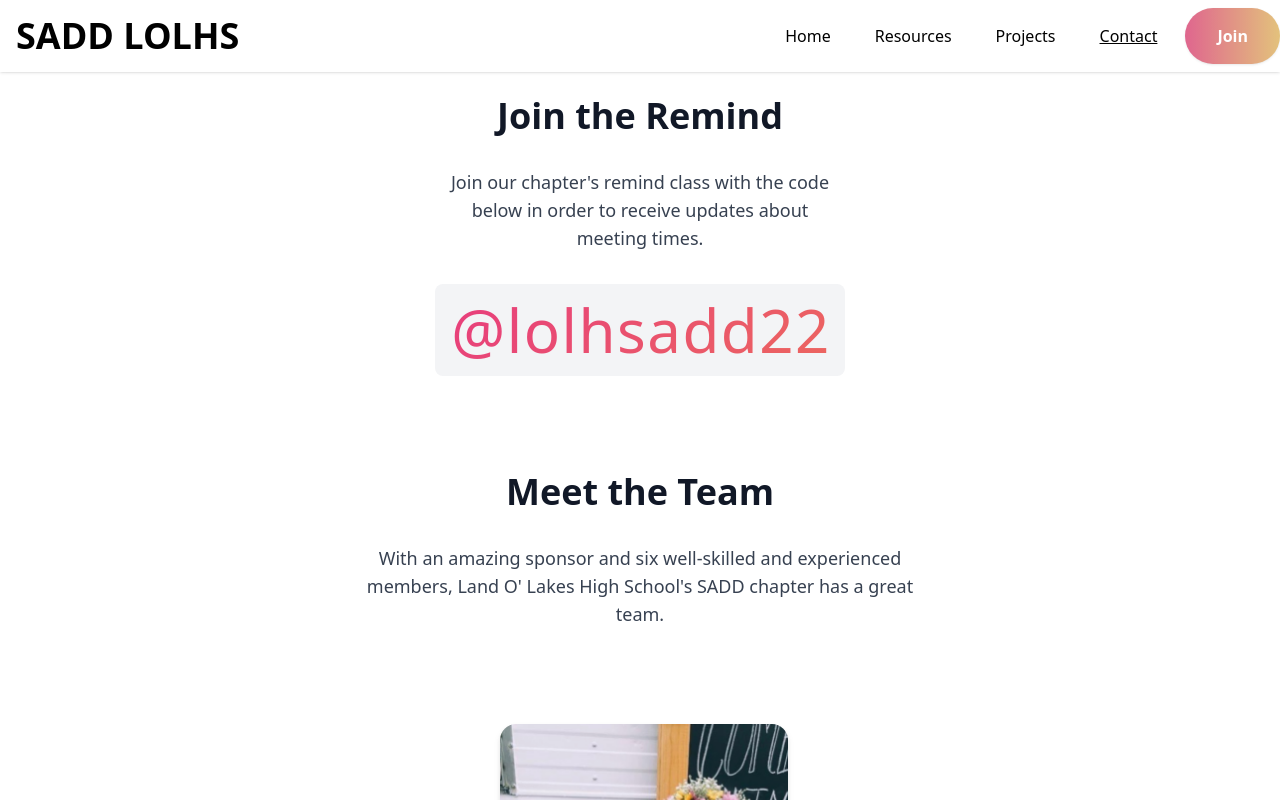
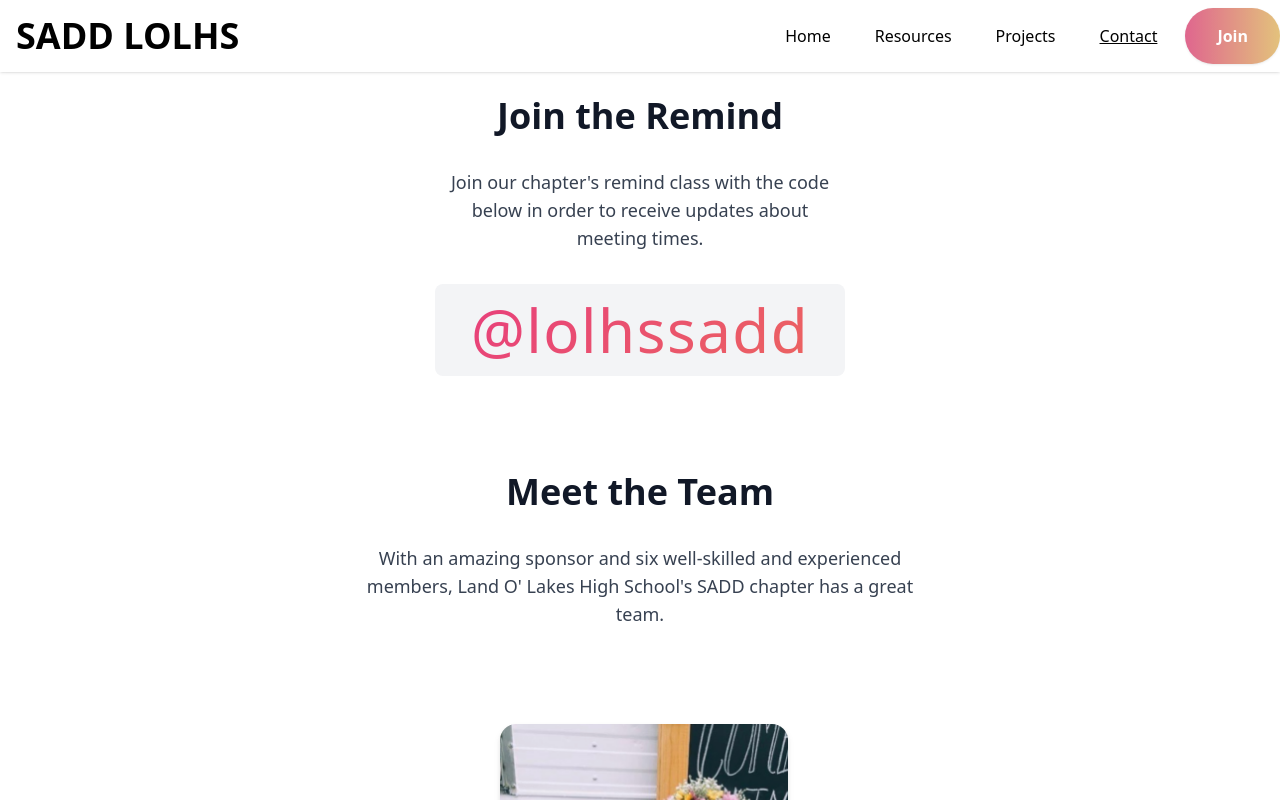
Before and after one commit to armans-code/sadd-lolhs, a React (Create React App) app: page /#/contact in a window 1280 px wide. Shown: the top 800 px of the page. Built offline with nearby package versions, Linux system fonts and the light colour scheme.

Commit message:
updated remind code

```diff
--- a/src/pages/ContactPage.js
+++ b/src/pages/ContactPage.js
@@ -34,7 +34,7 @@ function ContactPage() {
 
 						<div className='bg-gray-100 rounded-lg transition-all duration-300 hover:shadow-lg'>
 							<h1 class='text-6xl font-light tracking-wide bg-gray-500 mt-8 p-4 gradient_text '>
-								@lolhsadd22
+								@lolhssadd
 							</h1>
 						</div>
 					</div>
```
